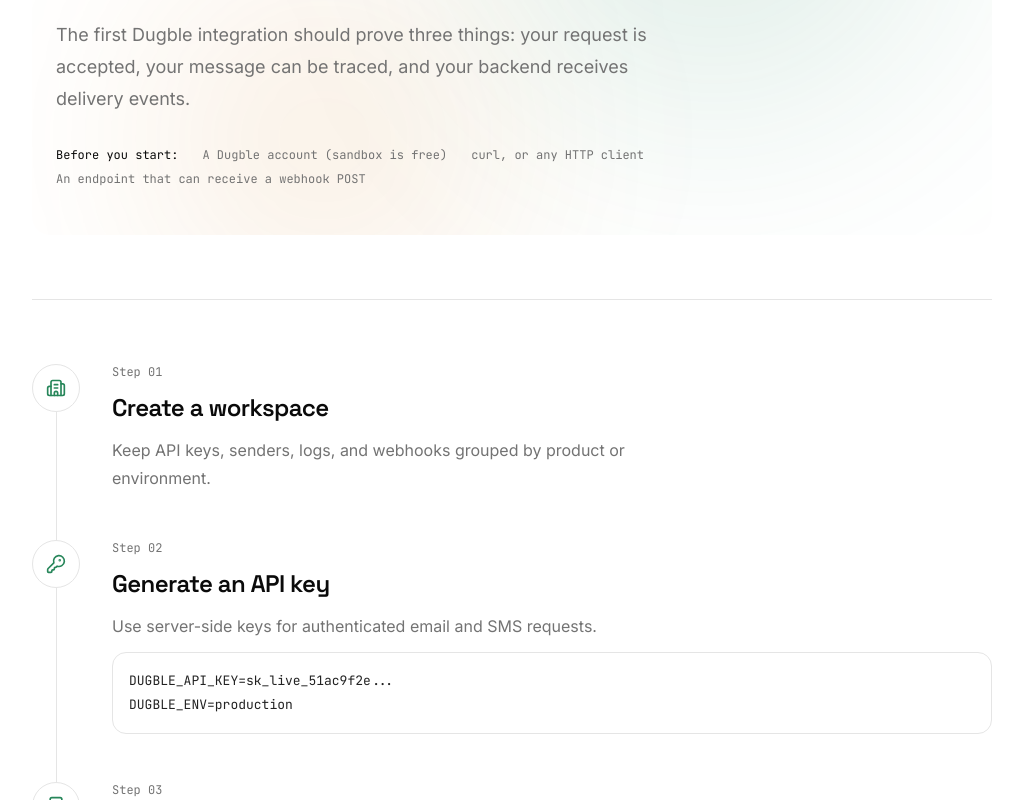
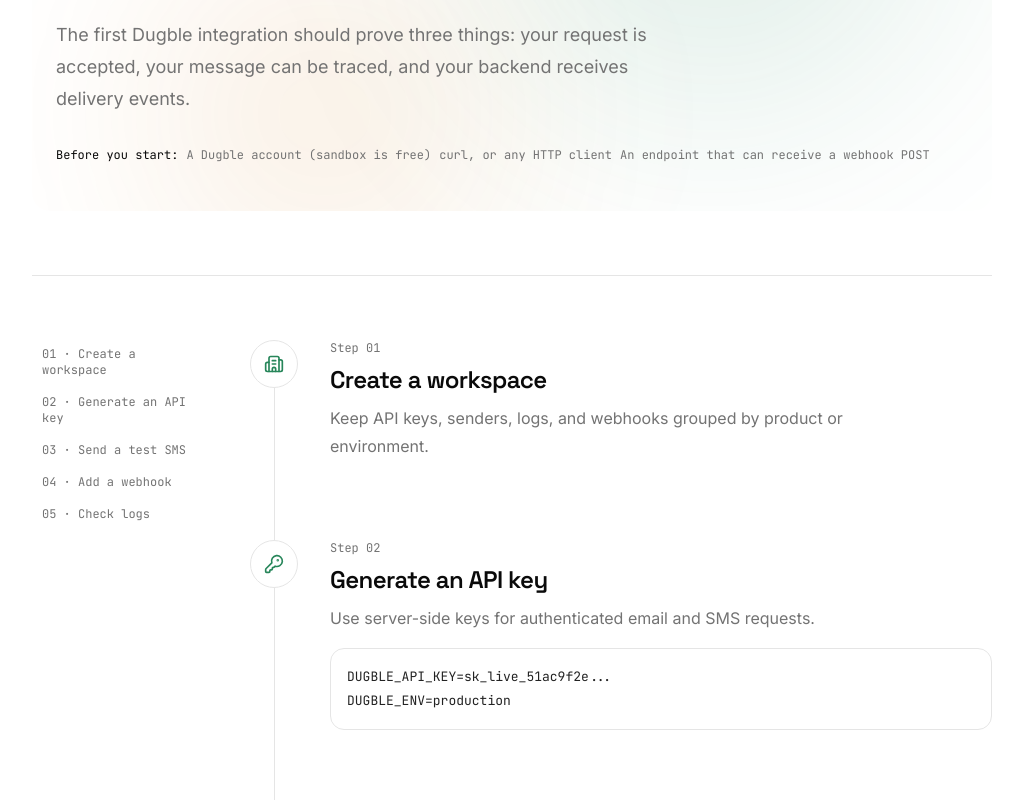
Before and after one commit to coffeyvidzro/dugble, a Next.js app in the folder web/: page /quickstart in a window 1280 px wide. Shown: the part 360-1160 px from the top of the page, without its empty margins (128-1151 px from the left). Built offline with nearby package versions, Linux system fonts and the light colour scheme; no server answers.

Commit message:
refactor: rebuild quickstart page with sticky rail layout

```diff
--- a/web/src/app/(marketing)/quickstart/page.tsx
+++ b/web/src/app/(marketing)/quickstart/page.tsx
@@ -1,89 +1,25 @@
 import type { Metadata } from "next";
 import Link from "next/link";
 
-import { AnimatedGrid } from "@/components/marketing/hero/animated-grid";
-import { FloatingOrbs } from "@/components/marketing/hero/floating-orbs";
 import { Reveal } from "@/components/marketing/reveal";
 import { Separator } from "@/components/ui/separator";
 import { Cta } from "@/components/marketing/cta";
-import {
-    Building2,
-    CheckCircle2,
-    Clock,
-    KeyRound,
-    LifeBuoy,
-    Radio,
-    Search,
-    Smartphone,
-} from "lucide-react";
+import { QuickstartHero } from "@/components/marketing/quickstart/quickstart-hero";
+import { QuickstartSteps } from "@/components/marketing/quickstart/quickstart-steps";
+import { CheckCircle2, LifeBuoy } from "lucide-react";
 
 export const metadata: Metadata = {
-    title: "Quickstart Guide | Dugble",
+    title: "Quickstart Guide",
     description:
         "Get started with Dugble in under 5 minutes. Learn how to create a workspace, generate an API key, send a test SMS, and configure webhooks.",
     openGraph: {
-        title: "Quickstart Guide | Dugble",
+        title: "Quickstart Guide",
         description:
             "Get started with Dugble in under 5 minutes. Learn how to create a workspace, generate an API key, send a test SMS, and configure webhooks.",
-        url: "https://dugble.com/quickstart",
+        url: "/quickstart",
+        type: "website",
     },
 };
-
-const steps = [
-    {
-        number: "01",
-        title: "Create a workspace",
-        description:
-            "Keep API keys, senders, logs, and webhooks grouped by product or environment.",
-        icon: Building2,
-        code: null as string | null,
-    },
-    {
-        number: "02",
-        title: "Generate an API key",
-        description:
-            "Use server-side keys for authenticated email and SMS requests.",
-        icon: KeyRound,
-        code: `DUGBLE_API_KEY=sk_live_51ac9f2e...
-DUGBLE_ENV=production`,
-    },
-    {
-        number: "03",
-        title: "Send a test SMS",
-        description:
-            "Start with OTP or alert payloads and confirm you receive a message_id.",
-        icon: Smartphone,
-        code: `curl https://api.dugble.com/v1/messages \\
-  -H "Authorization: Bearer $DUGBLE_API_KEY" \\
-  -d channel="sms" -d to="+233531184325" \\
-  -d template="login_otp"`,
-    },
-    {
-        number: "04",
-        title: "Add a webhook",
-        description:
-            "Point Dugble at an endpoint that can receive message.delivered and message.failed.",
-        icon: Radio,
-        code: `POST /webhooks/dugble
-X-Dugble-Event: message.delivered
-X-Dugble-Signature: t=1721642042,v1=5f3d8c9e...`,
-    },
-    {
-        number: "05",
-        title: "Check logs",
-        description:
-            "Search by message_id or recipient to confirm status, provider response, and webhook attempts.",
-        icon: Search,
-        code: `dugble logs --message-id msg_9c41af
-> queued → sent → delivered (812ms)`,
-    },
-];
-
-const prerequisites = [
-    "A Dugble account (sandbox is free)",
-    "curl, or any HTTP client",
-    "An endpoint that can receive a webhook POST",
-];
 
 const successChecklist = [
     "message_id returned on accept",
@@ -96,74 +32,11 @@
     return (
         <main className="min-h-svh bg-background text-foreground">
             <div className="mx-auto flex w-full max-w-5xl flex-col gap-16 px-6 py-8 lg:px-8">
-                <section className="relative isolate overflow-hidden py-12 rounded-2xl px-6">
-                    <AnimatedGrid />
-                    <FloatingOrbs />
-                    <Reveal className="relative space-y-6">
-                        <div className="inline-flex items-center gap-2 rounded-full border bg-muted/50 py-1.5 pl-2.5 pr-3.5 font-mono text-xs text-muted-foreground">
-                            <Clock className="size-3.5 text-signal" />
-                            Typically under 5 minutes
-                        </div>
-                        <p className="font-mono text-xs uppercase tracking-[0.2em] text-signal">
-                            Quickstart
-                        </p>
-                        <h1 className="max-w-3xl text-balance font-heading text-4xl font-semibold leading-[1.08] tracking-tight md:text-5xl">
-                            From API key to traceable message.
-                        </h1>
-                        <p className="max-w-2xl text-pretty text-lg leading-8 text-muted-foreground">
-                            The first Dugble integration should prove three
-                            things: your request is accepted, your message can
-                            be traced, and your backend receives delivery
-                            events.
-                        </p>
-                        <div className="flex flex-wrap gap-x-6 gap-y-2 pt-2 font-mono text-xs text-muted-foreground">
-                            <span className="text-foreground">
-                                Before you start:
-                            </span>
-                            {prerequisites.map((item) => (
-                                <span key={item}>{item}</span>
-                            ))}
-                        </div>
-                    </Reveal>
-                </section>
+                <QuickstartHero />
 
                 <Separator />
 
-                <section>
-                    {steps.map((step, i) => (
-                        <Reveal
-                            key={step.number}
-                            delay={i * 100}
-                            className="relative grid gap-5 pb-12 last:pb-0 md:grid-cols-[3rem_1fr] md:gap-8"
-                        >
-                            {i < steps.length - 1 && (
-                                <span
-                                    aria-hidden
-                                    className="absolute left-6 top-12 hidden h-[calc(100%-1.5rem)] w-px bg-border md:block"
-                                />
-                            )}
-                            <div className="relative z-10 flex size-12 items-center justify-center rounded-full border bg-card text-signal">
-                                <step.icon className="size-5" />
-                            </div>
-                            <div className="space-y-3">
-                                <p className="font-mono text-xs text-muted-foreground">
-                                    Step {step.number}
-                                </p>
-                                <h2 className="font-heading text-2xl font-semibold tracking-tight">
-                                    {step.title}
-                                </h2>
-                                <p className="max-w-xl leading-7 text-muted-foreground">
-                                    {step.description}
-                                </p>
-                                {step.code && (
-                                    <pre className="overflow-x-auto rounded-xl border bg-card p-4 font-mono text-[13px] leading-6 text-foreground/90">
-                                        {step.code}
-                                    </pre>
-                                )}
-                            </div>
-                        </Reveal>
-                    ))}
-                </section>
+                <QuickstartSteps />
 
                 <Reveal
                     as="section"
```
